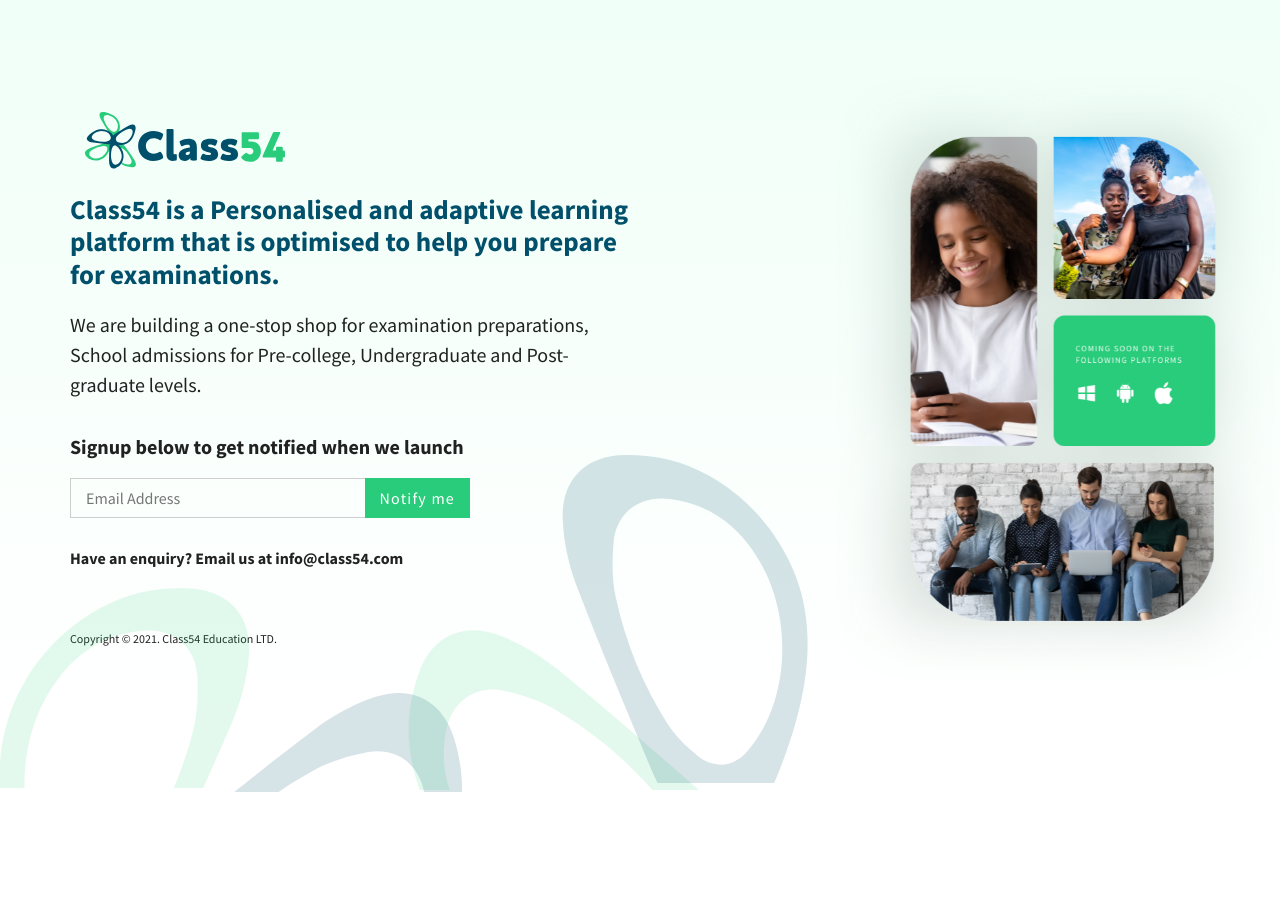
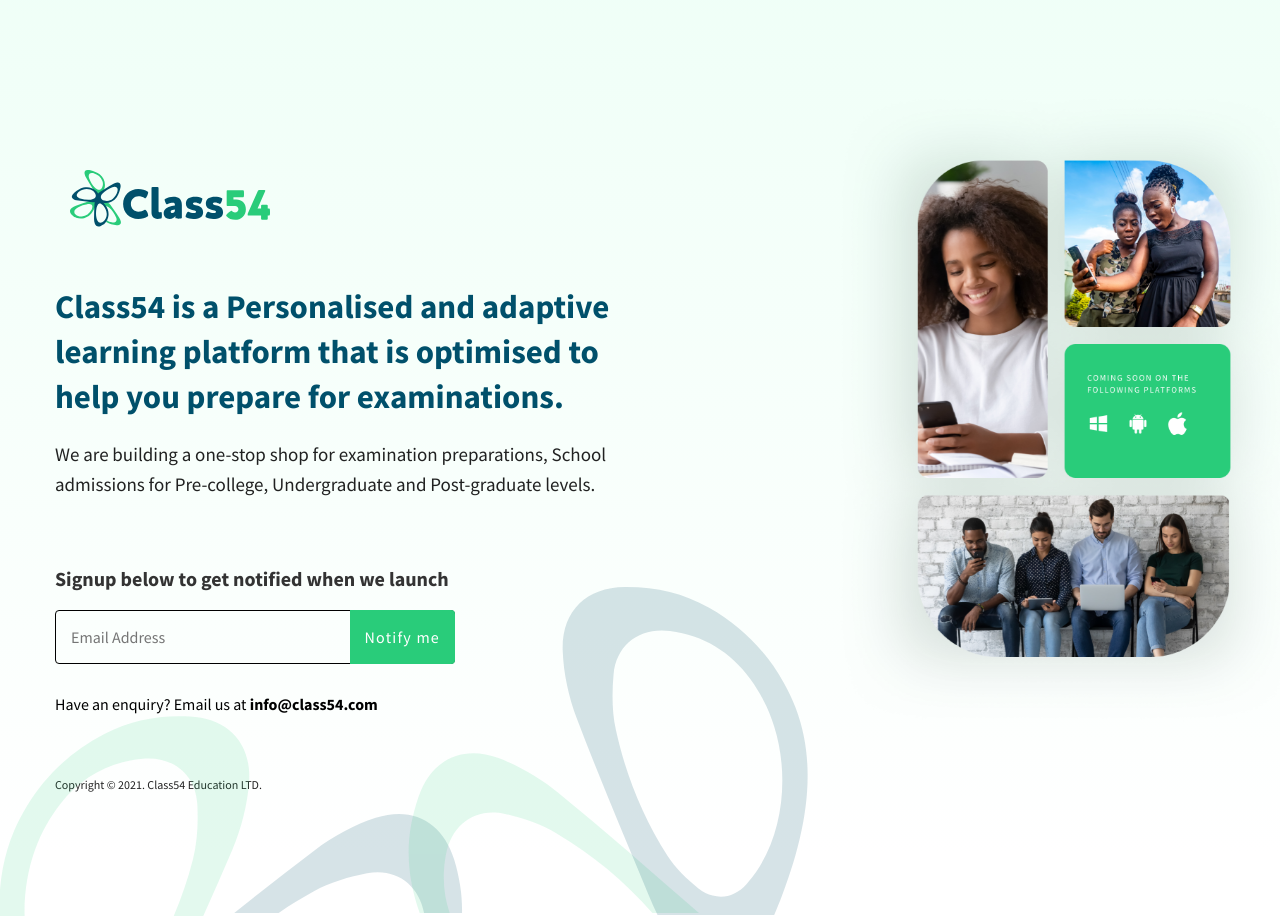
Before and after one commit to Onyedikachi123/class54-sub, a Vue app: page / in a window 1280 px wide. Shown: the top 916 px of the page. Before the commit the page ends 800 px from the top, so only its background shows below. Built offline with nearby package versions, Linux system fonts and the light colour scheme.

Commit message:
more design changes

```diff
--- a/src/components/Footer.vue
+++ b/src/components/Footer.vue
@@ -14,7 +14,9 @@ export default {
 
 <style>
 .footer  {
-    padding-top: 15%;
+    padding-top: 30%;
+    font-size: 12px;
+    color: #828282;
 }
 
 </style>
--- a/src/views/Home.vue
+++ b/src/views/Home.vue
@@ -1,7 +1,7 @@
 <template>
   <div class="home">
-    <v-container class="home-container">
-      <div class="header-logo mb-9 animate__animated animate__fadeInLeft">
+    <v-container class="home-container" style="padding: 0px">
+      <div class="header-logo">
         <svg
           width="200"
           height="57"
@@ -65,27 +65,26 @@
       </div>
       <v-layout row wrap>
         <v-flex xs12 md6>
-          <h3 class="home-heading mb-5 animate__animated animate__fadeInLeft">
+          <h3 class="home-heading mb-5">
             Class54 is a Personalised and adaptive learning platform that is
             optimised to help you prepare for examinations.
           </h3>
           <p
-            class="mb-8 animate__animated animate__fadeInLeft"
-            style=" font-size: 20px;"
+            class="mb-8"
+            style=" font-size: 19px; font-weight: 400; font-style: normal; line-height: 30px;"
           >
             We are building a one-stop shop for examination preparations, School
             admissions for Pre-college, Undergraduate and Post-graduate levels.
           </p>
           <p
-            class="mb-4 animate__animated animate__fadeInLeft"
-            style="font-size: 20px; font-weight: 600"
+            class="mb-4"
+            style="font-size: 20px; font-weight: 600; margin-top: 65px; color: #333333;"
           >
             Signup below to get notified when we launch
           </p>
           <form
             @submit="postData"
             method="post"
-            class="animate__animated animate__fadeInLeft"
           >
             <label>
               <input
@@ -96,11 +95,11 @@
               <button type="submit">Notify me</button>
             </label>
           </form>
-          <p class="mt-5 span-p animate__animated animate__fadeInLeft">
+          <p class="mt-5 span-p">
             Have an enquiry? Email us at <span>info@class54.com</span>
           </p>
           <p
-            class="my-15 animate__animated animate__fadeInLeft"
+            class="my-15"
             style="font-size: 12px"
           >
             Copyright © 2021. Class54 Education LTD.
@@ -170,7 +169,7 @@
         </v-flex>
         <v-flex xs12 md6>
           <div
-            class="float-right home-imgage animate__animated animate__fadeInRight"
+            class="float-right home-img animate__animated animate__zoomIn"
           >
             <img src="../assets/Group 4.png" alt="Home Image" />
           </div>
@@ -178,7 +177,7 @@
       </v-layout>
       <v-snackbar
       v-model="snackbar"
-      top
+      right
       :timeout="6000"
       color="success">
         {{successText}}
@@ -221,28 +220,39 @@ export default {
 </script>
 
 <style>
+
 .home {
-  background: linear-gradient(180deg, #e3fff1 -82.57%, #ffffff 100%);
-  padding-top: 100px;
+  background: linear-gradient(180deg, #e3fff1 -82.57%, #ffffff 100%) no-repeat center center fixed;
+  /* padding-top: 100px; */
+   -webkit-background-size: cover;
+  -moz-background-size: cover;
+  -o-background-size: cover;
+  background-size: cover;
 }
 .home-container {
   /* margin-top: 100px !important; */
   margin-bottom: 36px !important;
 }
+.home .header-logo svg{
+  margin-top: 170px;
+}
 
 .home-heading {
-  color: #00506b;
-  font-size: 27px;
-  font-weight: 700 !important;
+ color: #00506b;
+ font-size: 33px;
+font-weight: 700 !important;
+line-height: 44.8px;
+margin-top: 70px;
 }
 .home label {
   position: relative;
 }
 .home input[type="text"] {
-  border: 1px solid #cecece;
+  border: 1px solid #000;
   width: 400px;
-  height: 40px;
+  height: 54px;
   padding: 0 15px;
+  border-radius: 4px 4px 4px 4px;
 }
 .home button {
   position: absolute;
@@ -254,39 +264,44 @@ export default {
   padding: 0px 15px;
   letter-spacing: 1.2px;
   border: none;
-  height: 40px;
+  height: 54px;
   cursor: pointer;
+  border-radius: 0px 4px 4px 0px;
+}
+.home input[type="text"]:focus {
+ outline: none;
 }
 .home .span-p span {
-  font-weight: 800 !important;
+  font-weight: 600 !important;
   font-size: 16px;
 }
 .home .span-p {
-  font-weight: 600;
+  font-weight: 400;
+  color: #000;
 }
 .home .first-design {
   position: absolute;
   left: -0.09%;
   right: 76.6%;
-  top: 73.5%;
+  top: 81.5%;
   bottom: -57.21%;
 }
 .home .second-design {
   position: absolute;
   left: 8.66%;
-  top: 86.55%;
+  top: 92.55%;
 }
 .home .third-design {
   position: absolute;
   left: 31.88%;
-  top: 78.7%;
+  top: 85.7%;
 }
 .home .fourth-design {
   position: absolute;
   left: 43.88%;
-  top: 56.7%;
+  top: 66.7%;
 }
-.home .home-imgage img {
+.home .home-img img {
   margin-top: -125px;
   width: 80%;
   margin-left: 33%;
@@ -300,9 +315,9 @@ export default {
     padding: 0 25px !important;
   }
   .home input[type="text"] {
-    width: 350px;
+    width: 400px;
   }
-  .home .home-imgage img {
+  .home .home-img img {
     display: block;
     margin-left: auto;
     margin-right: auto;
```
Also changed, not shown: firebase.json (added), 1 other file (tests, documents, lock files or other folders).
